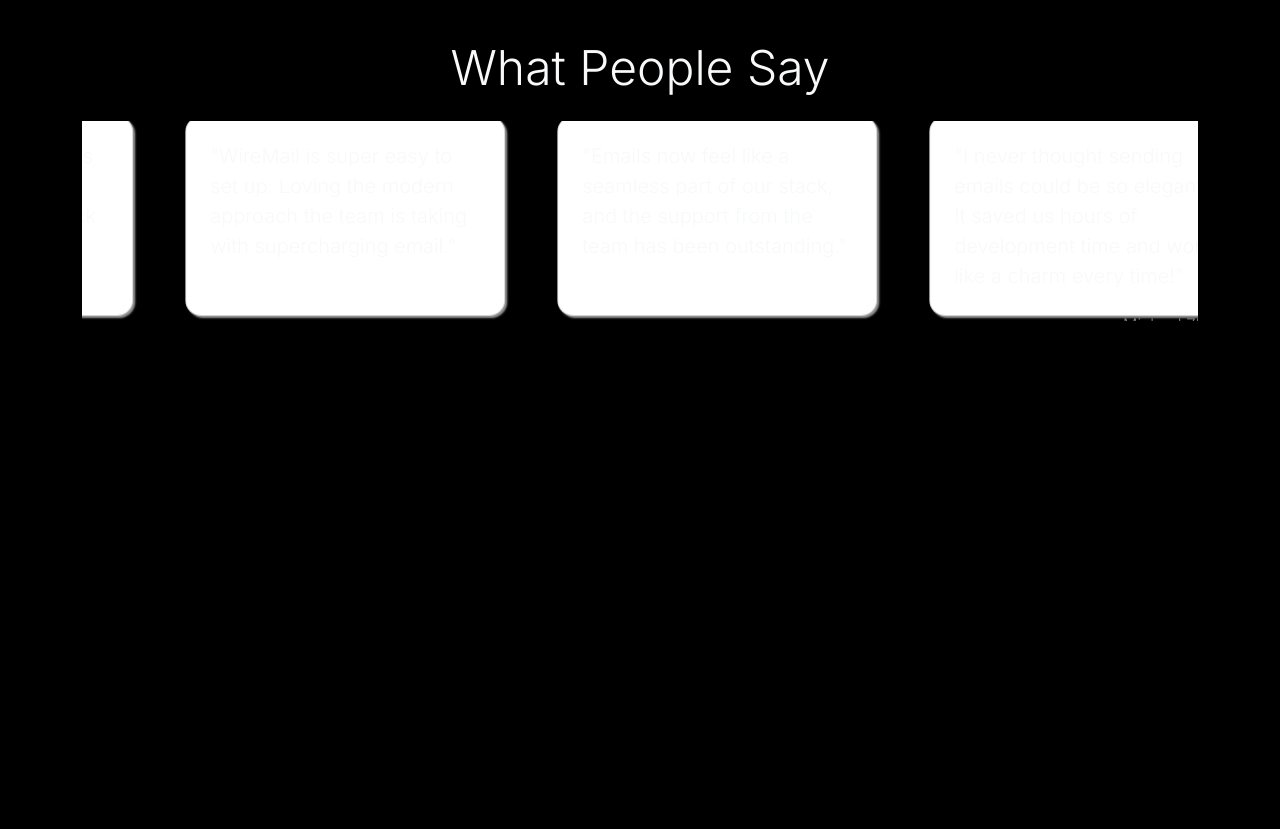
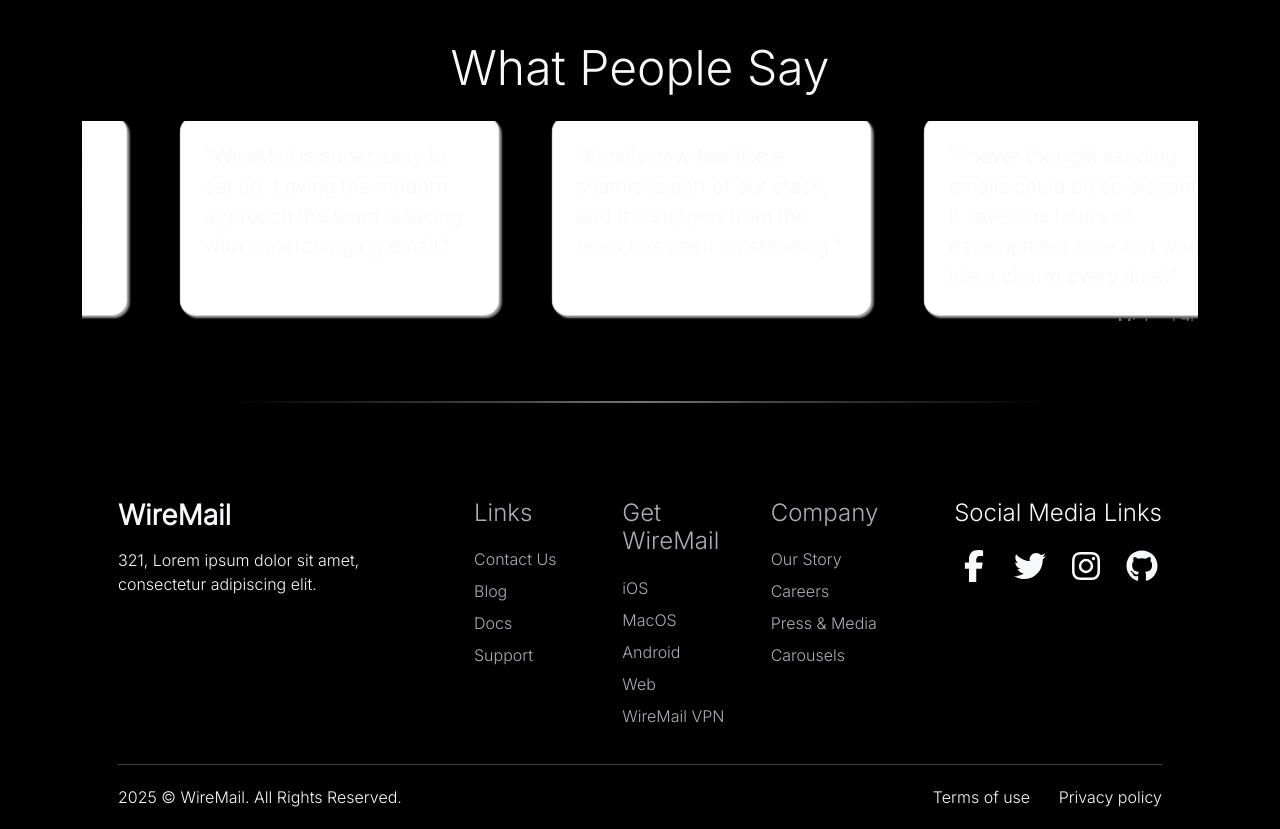
Before and after one commit to Jasmeet-Singh-17/VireMail, a Next.js app: page / in a window 1280 px wide. Shown: the part 4260-5089 px from the top of the page. Before the commit the page ends 4629 px from the top, so only its background shows below. Built offline with nearby package versions, Linux system fonts and the light colour scheme.

Commit message:
new addition

```diff
--- a/pages/index.js
+++ b/pages/index.js
@@ -4,6 +4,14 @@
 import { faLock } from '@fortawesome/free-solid-svg-icons';
 import { faApple, faAndroid, faWindows } from '@fortawesome/free-brands-svg-icons';
 import Slider from 'react-slick';
+import {
+  faFacebookF,
+  faTwitter,
+  faInstagram,
+  faLinkedinIn,
+  faGithub,
+} from '@fortawesome/free-brands-svg-icons'
+
 
 
 const index = () => {
@@ -439,6 +447,81 @@
         </div>
       </section>
 
+      <div className="horizontal-line"></div>
+
+
+      <footer className="text-light mt-5 pt-5">
+        <div className="container px-5">
+          <div className="row">
+            <div className="col-6 col-lg-4">
+              <h3 className="fw-bold">WireMail</h3>
+              <p className="pt-2">
+                321, Lorem ipsum dolor sit amet, consectetur adipiscing elit.
+              </p>
+            </div>
+            <div className="col foot-link">
+              <h4>Links </h4>
+              <ul className="list-unstyled pt-2">
+                <li className="py-1">Contact Us </li>
+                <li className="py-1">Blog </li>
+                <li className="py-1">Docs</li>
+                <li className="py-1">Support </li>
+              </ul>
+            </div>
+            <div className="col foot-link">
+              <h4>Get WireMail</h4>
+              <ul className="list-unstyled pt-2">
+                <li className="py-1">iOS</li>
+                <li className="py-1">MacOS</li>
+                <li className="py-1">Android</li>
+                <li className="py-1">Web</li>
+                <li className="py-1">WireMail VPN</li>
+
+              </ul>
+            </div>
+            <div className="col foot-link">
+              <h4>Company</h4>
+              <ul className="list-unstyled pt-2">
+                <li className="py-1">Our Story</li>
+                <li className="py-1">Careers</li>
+                <li className="py-1">Press & Media </li>
+                <li className="py-1">Carousels</li>
+              </ul>
+            </div>
+            <div className="col-6 col-lg-3 text-lg-end">
+              <h4>Social Media Links</h4>
+              <div className="social-media pt-2">
+                <a href="#" className="text-light fs-2 me-3">
+                  <FontAwesomeIcon icon={faFacebookF} />
+                </a>
+                <a href="#" className="text-light fs-2 me-3">
+                  <FontAwesomeIcon icon={faTwitter} />
+                </a>
+                <a href="#" className="text-light fs-2 me-3">
+                  <FontAwesomeIcon icon={faInstagram} />
+                </a>
+                <a href="#" className="text-light fs-2">
+                  <FontAwesomeIcon icon={faGithub} />
+                </a>
+              </div>
+            </div>
+          </div>
+          <hr />
+          <div className="d-sm-flex justify-content-between py-1">
+            <p>2025 © WireMail. All Rights Reserved. </p>
+            <p>
+              <a href="#" className="text-light text-decoration-none pe-4">
+                Terms of use
+              </a>
+              <a href="#" className="text-light text-decoration-none">
+                {" "}
+                Privacy policy
+              </a>
+            </p>
+          </div>
+        </div>
+      </footer>
+
     </>
   )
 }
--- a/styles/globals.css
+++ b/styles/globals.css
@@ -374,3 +374,13 @@
 .slick-slide {
   padding: 0 10px;
 }
+
+.foot-link {
+  color: #F1F7FEB5;
+  cursor: pointer;
+  transition: all .3s;
+}
+
+.foot-link li:hover {
+  color: #fdeded;
+}
```
